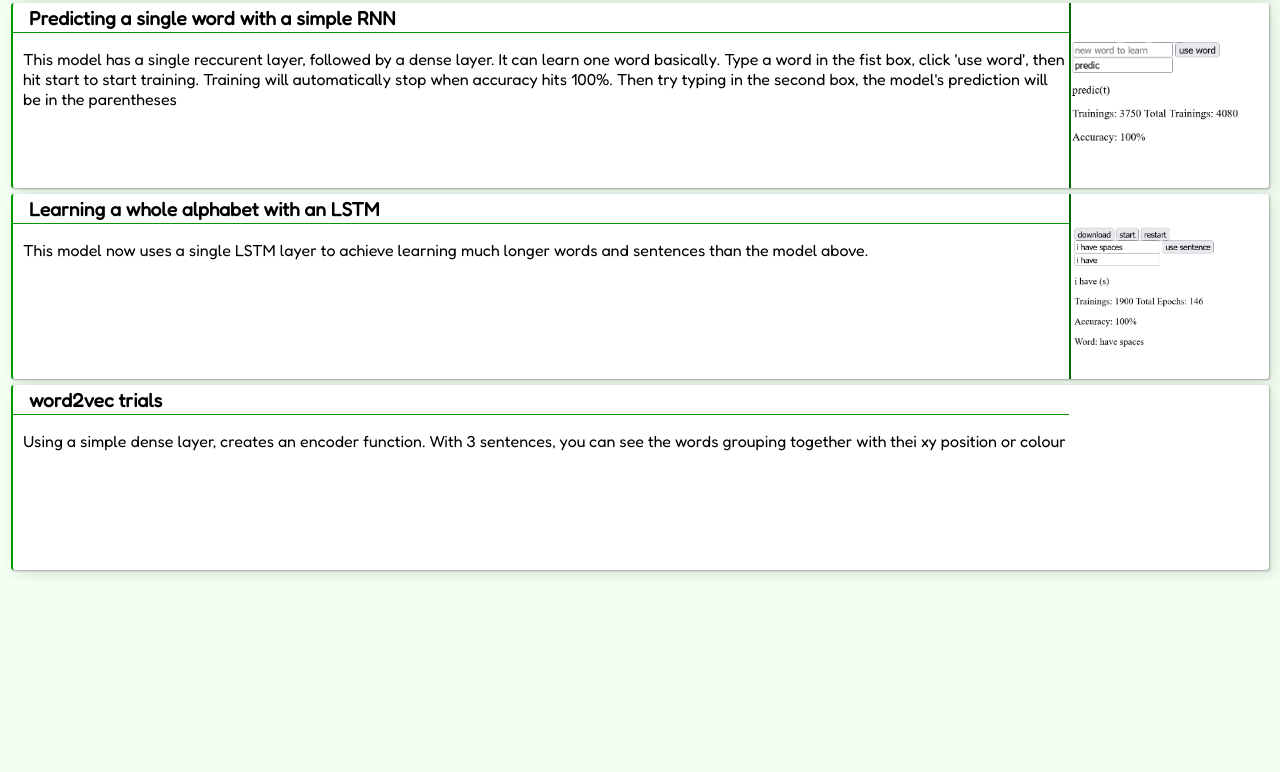
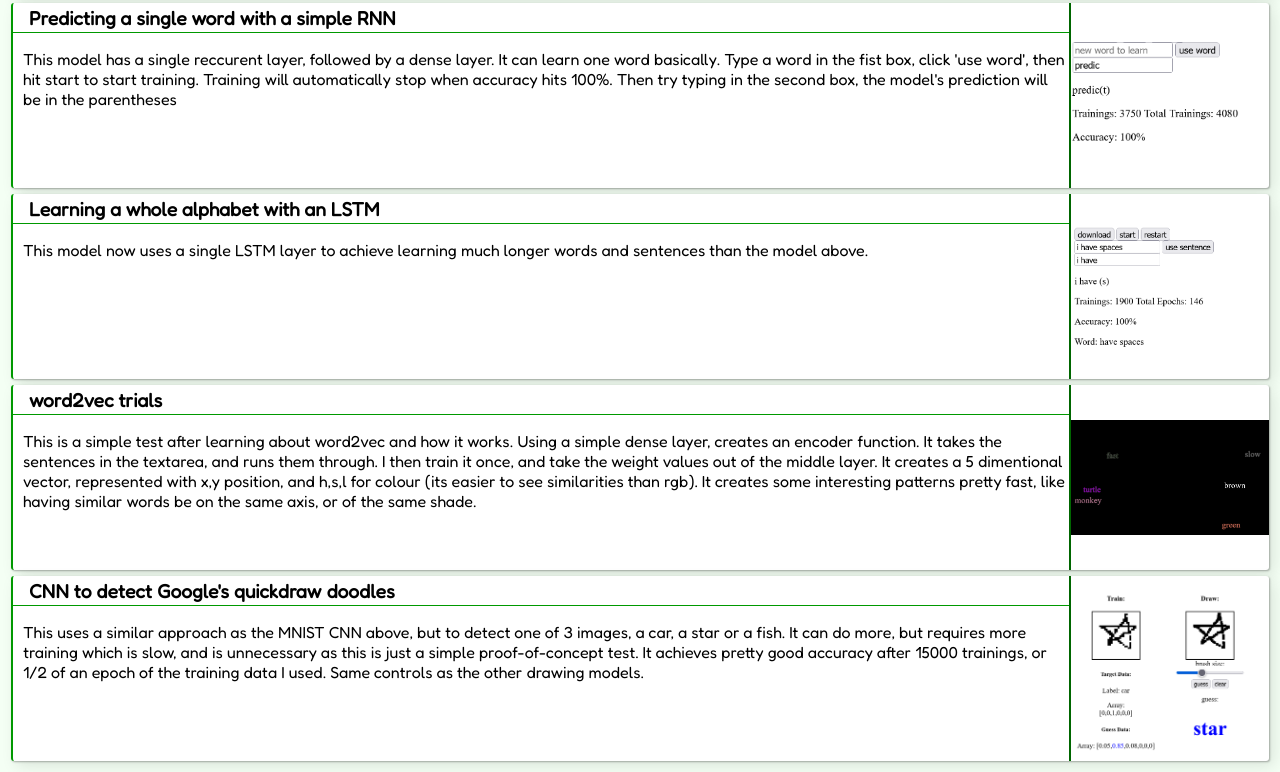
Before and after one commit to NeedToUpdate/neuralnetworktests, a plain HTML site: page index.html in a window 1280 px wide. Shown: the part 1240-2012 px from the top of the page. Before the commit the page ends 1821 px from the top, so only its background shows below. Drawn offline with Linux system fonts and the light colour scheme.

Commit message:
added more text and pictures

```diff
--- a/index.html
+++ b/index.html
@@ -112,7 +112,25 @@
         <div class="option-box"
             onclick="window.location='/word2vecattempt.html'">
             <h4 class="subheading">word2vec trials</h4>
-            <p class="explanation">Using a simple dense layer, creates an encoder function. With 3 sentences, you can see the words grouping together with thei xy position or colour</p>
+            <p class="explanation">This is a simple test after learning about word2vec and how it works. Using a simple dense layer, creates an encoder function. It takes the sentences in the textarea, and runs them through. I then train it
+                once, and take the weight values out of the middle layer. It creates a 5 dimentional vector, represented with x,y position, and h,s,l for colour (its easier to see similarities than rgb). It creates some interesting patterns
+                pretty fast, like having similar words be on the same axis, or of the same shade.</p>
+            <div class="image-container">
+                <img class="side-image"
+                    src="./images/word2vec.png"
+                    alt="">
+            </div>
+        </div>
+        <div class="option-box"
+            onclick="window.location='/cnn_quickdraw.html'">
+            <h4 class="subheading">CNN to detect Google's quickdraw doodles</h4>
+            <p class="explanation">This uses a similar approach as the MNIST CNN above, but to detect one of 3 images, a car, a star or a fish. It can do more, but requires more training which is slow, and is unnecessary as this is just a
+                simple proof-of-concept test. It achieves pretty good accuracy after 15000 trainings, or 1/2 of an epoch of the training data I used. Same controls as the other drawing models.</p>
+            <div class="image-container">
+                <img class="side-image"
+                    src="./images/cnn.png"
+                    alt="">
+            </div>
         </div>
     </div>
 </body>
```
Also changed, not shown: images/word2vec.png (added).
